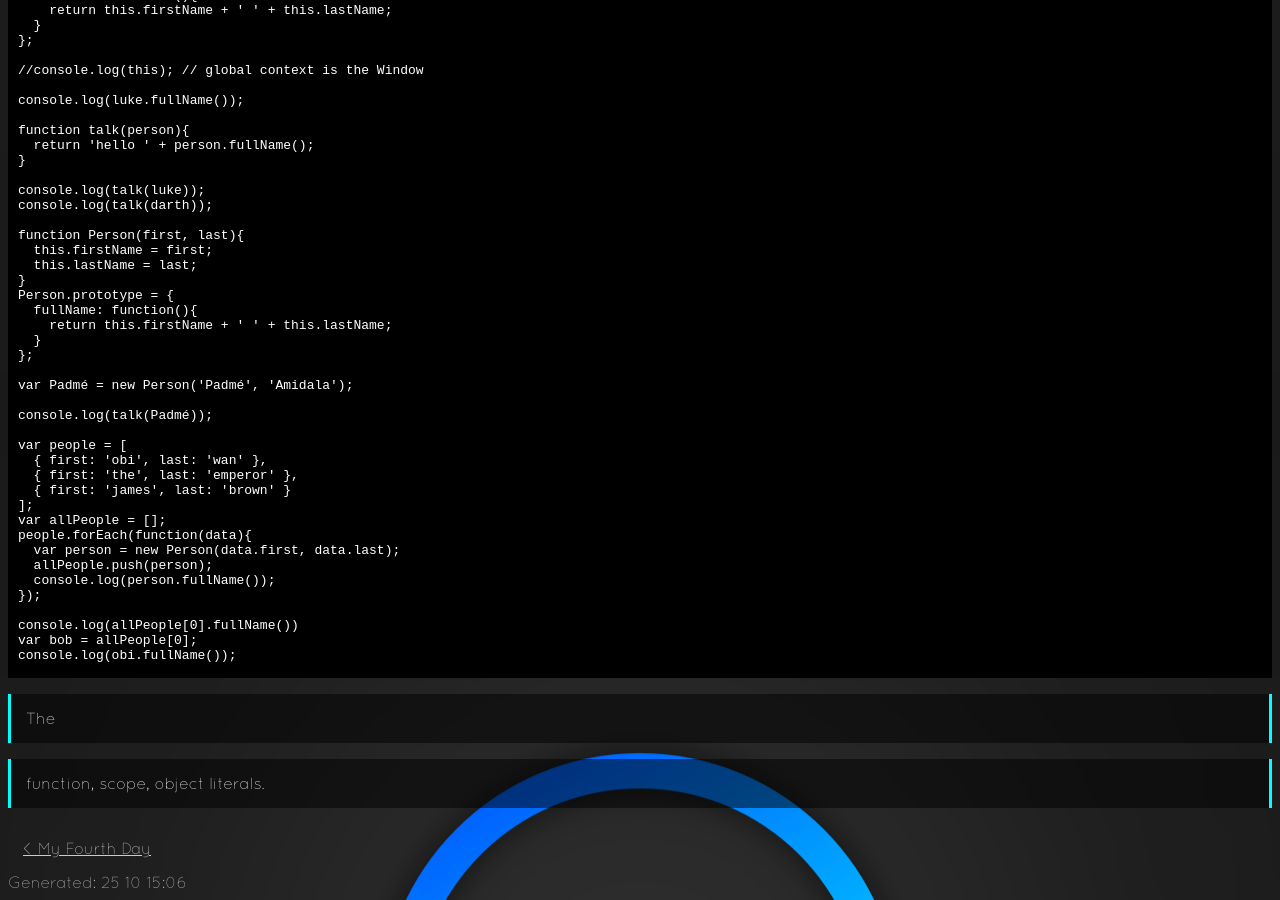
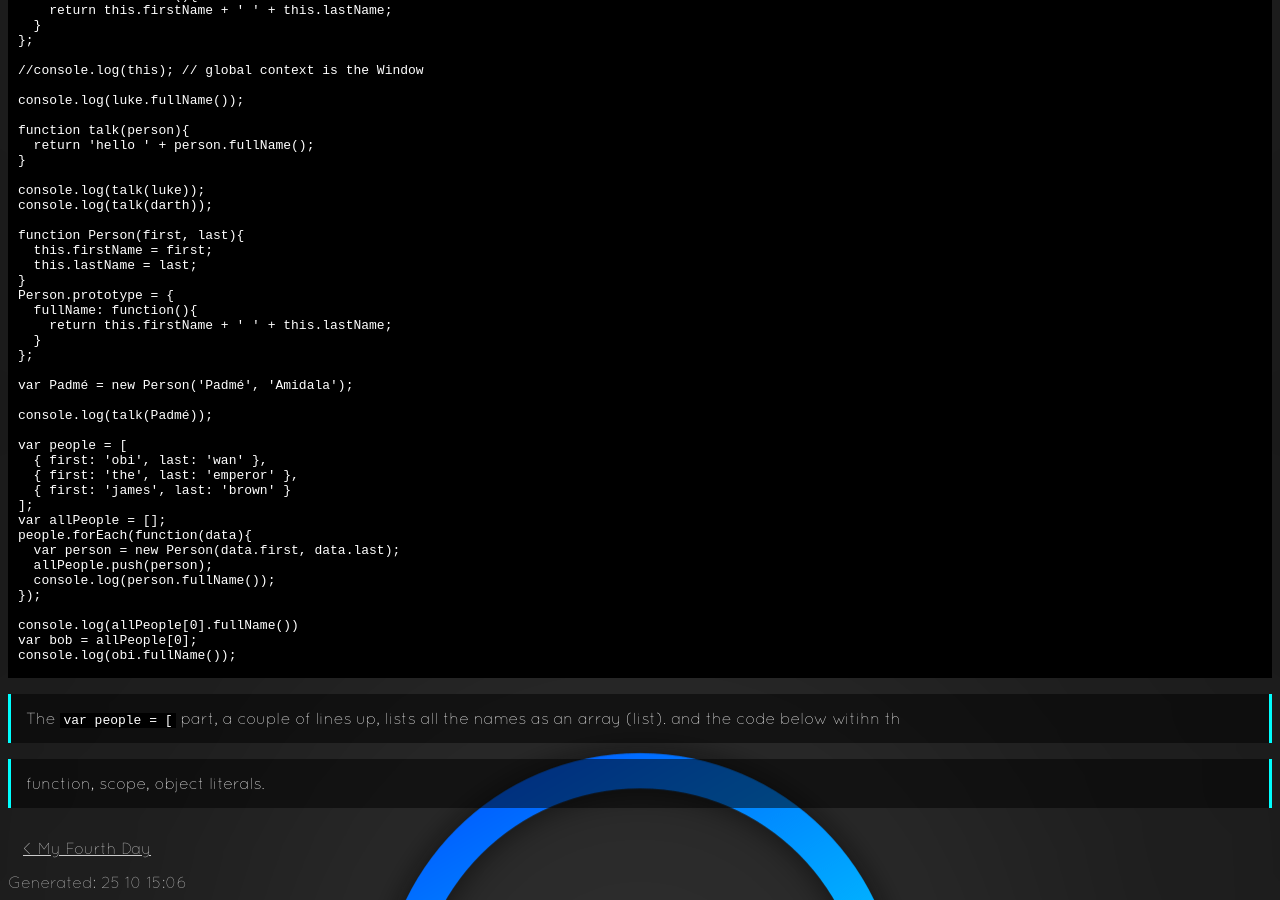
Before and after one commit to boffnoff/boffnoff.github.com, a Jekyll site: the page built from _posts/2013-10-25-last-and-final-day.md, in a window 1280 px wide and 900 px high, scrolled down 3674 px. Built offline with Jekyll 4.4.1, drawn with Linux system fonts in a browser that asks for light colours.

Commit message:
struggling to try and explain this last bit of JavaScript in a easy way

```diff
--- a/_posts/2013-10-25-last-and-final-day.md
+++ b/_posts/2013-10-25-last-and-final-day.md
@@ -216,7 +216,7 @@ This code demonstrates the use of people's names as variables, and how to create
     var bob = allPeople[0];
     console.log(obi.fullName());
 
-The
+The `var people = [` part, a couple of lines up, lists all the names as an array (list). and the code below witihn th
 
 
 
```
